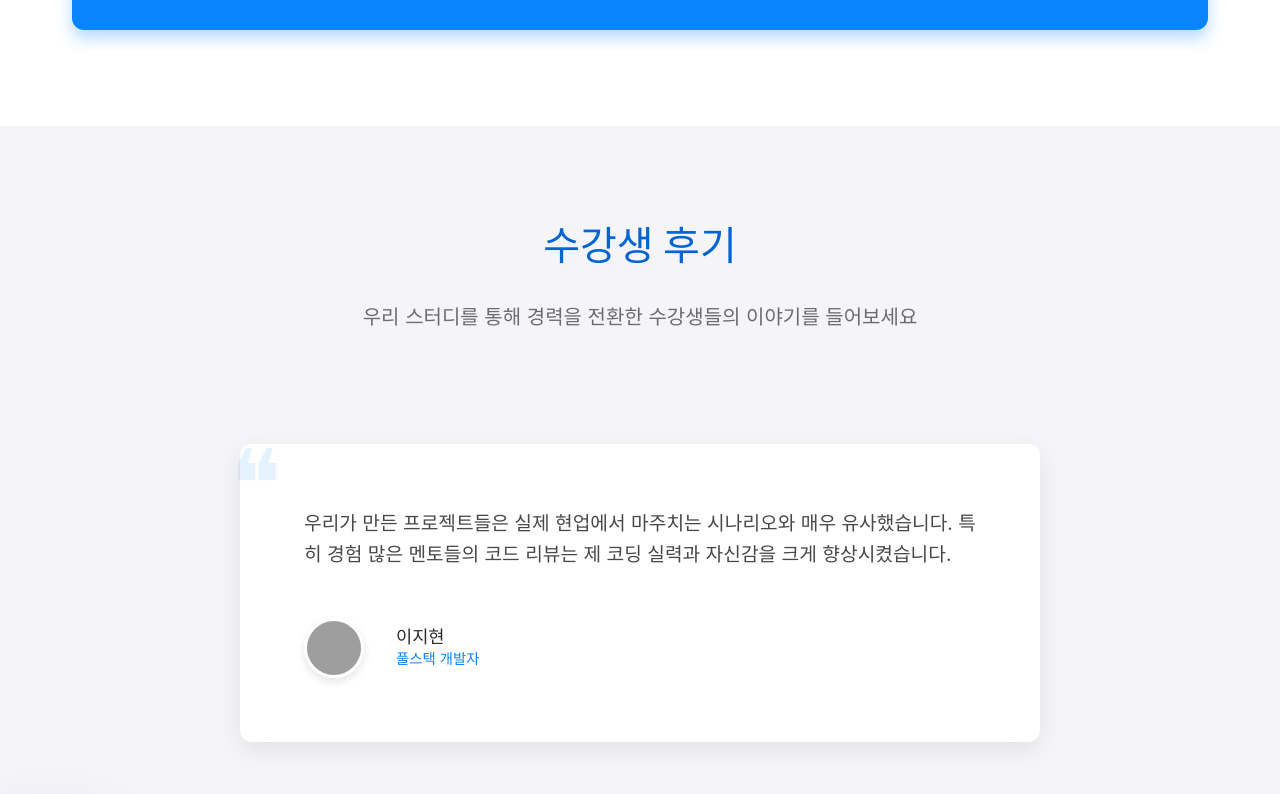
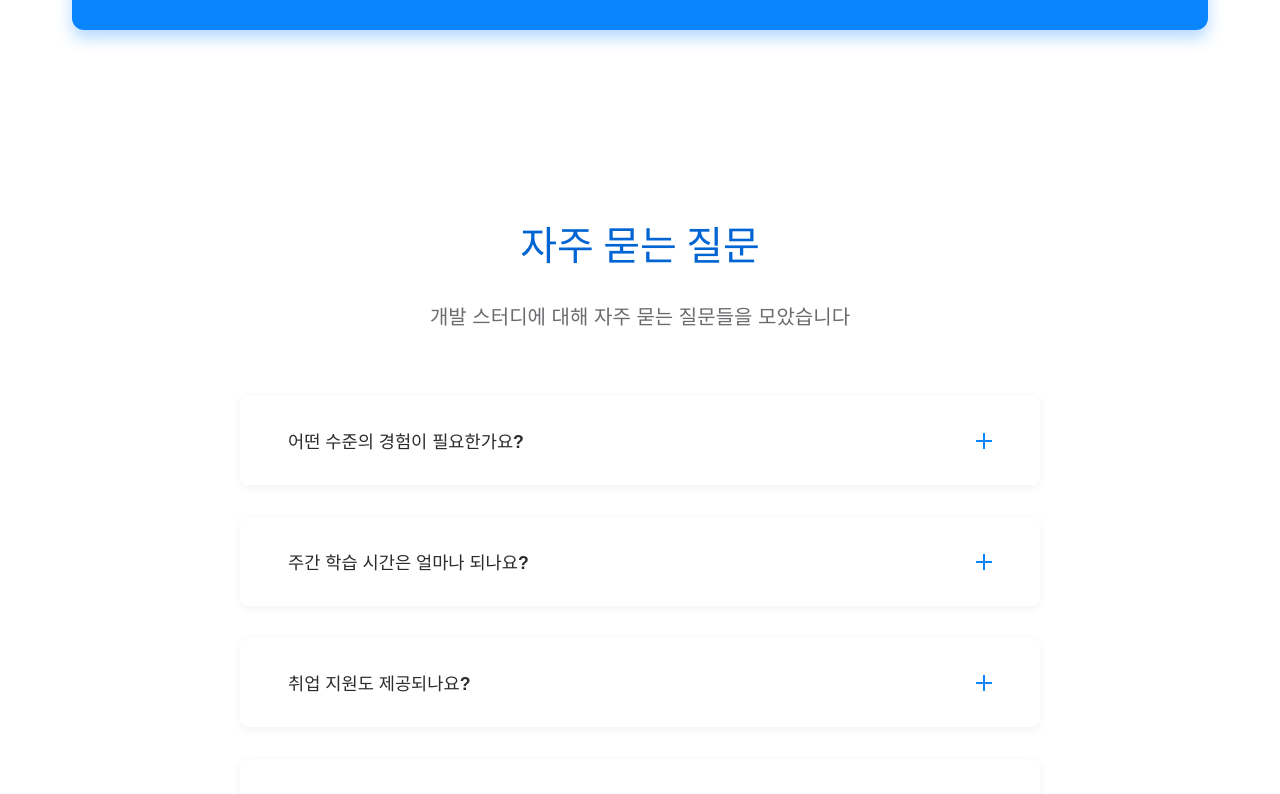
Before and after one commit to kss2002/dev-study, a React (Vite) app: page / in a window 1280 px wide. Shown: the part 3920-4714 px from the top of the page. Built offline with nearby package versions, Linux system fonts and the light colour scheme; grey boxes are pictures that could not be loaded.

Commit message:
후기 섹션 주석 처리 6/9

```diff
--- a/src/App.jsx
+++ b/src/App.jsx
@@ -4,7 +4,7 @@ import Hero from './components/Hero';
 import About from './components/About';
 import Benefits from './components/Benefits';
 import Curriculum from './components/Curriculum';
-import Testimonials from './components/Testimonials';
+//import Testimonials from './components/Testimonials';
 import FAQ from './components/FAQ';
 import Register from './components/Register';
 import Footer from './components/Footer';
@@ -35,7 +35,8 @@ function App() {
           <About />
           <Benefits />
           <Curriculum />
-          <Testimonials />
+          {/* 후기 섹션은 추후 받으면 오픈 */}
+          {/* <Testimonials /> */}
           <FAQ />
           <Register />
         </main>
```
